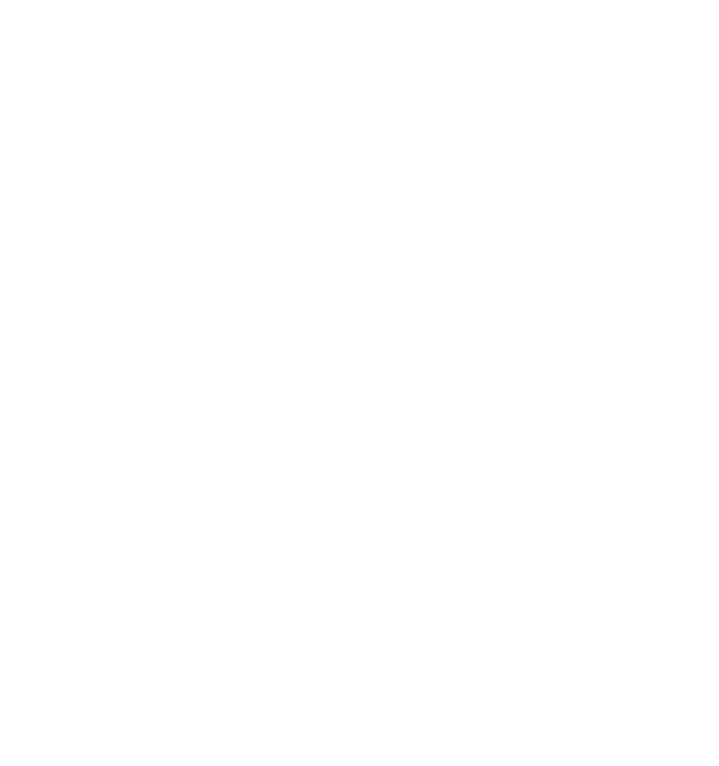
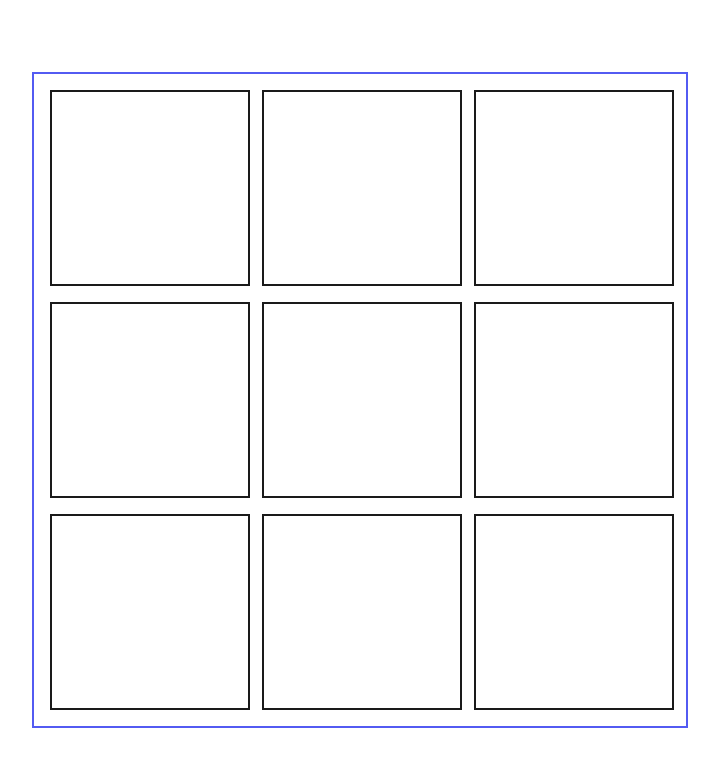
Before and after one commit to montoyafabian/tictactoe-js, a website built with Vite: page index.html in a window 1280 px wide. Shown: the whole page, without its empty margins (280-999 px from the left). Built offline with nearby package versions, Linux system fonts and the light colour scheme.

Commit message:
chore: Update game board styling in style.css

```diff
--- a/style.css
+++ b/style.css
@@ -94,3 +94,18 @@
     background-color: #f9f9f9;
   }
 }
+
+#board {
+  display: grid;
+  grid-template-columns: 1fr 1fr 1fr;
+  width: 620px;
+  height: 620px;
+  gap: 16px;
+  border: 2px solid #535bf2;
+  padding: 16px;
+}
+
+.cell {
+  border: 2px solid #1a1a1a;
+  width: 100%;
+}
```
